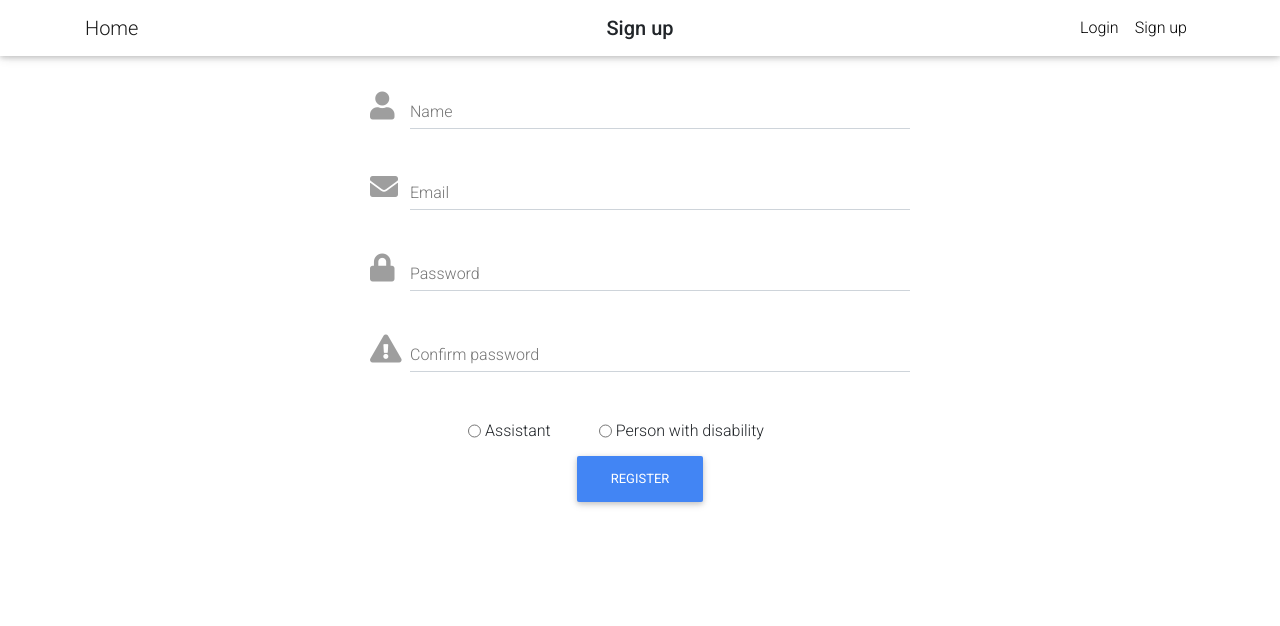
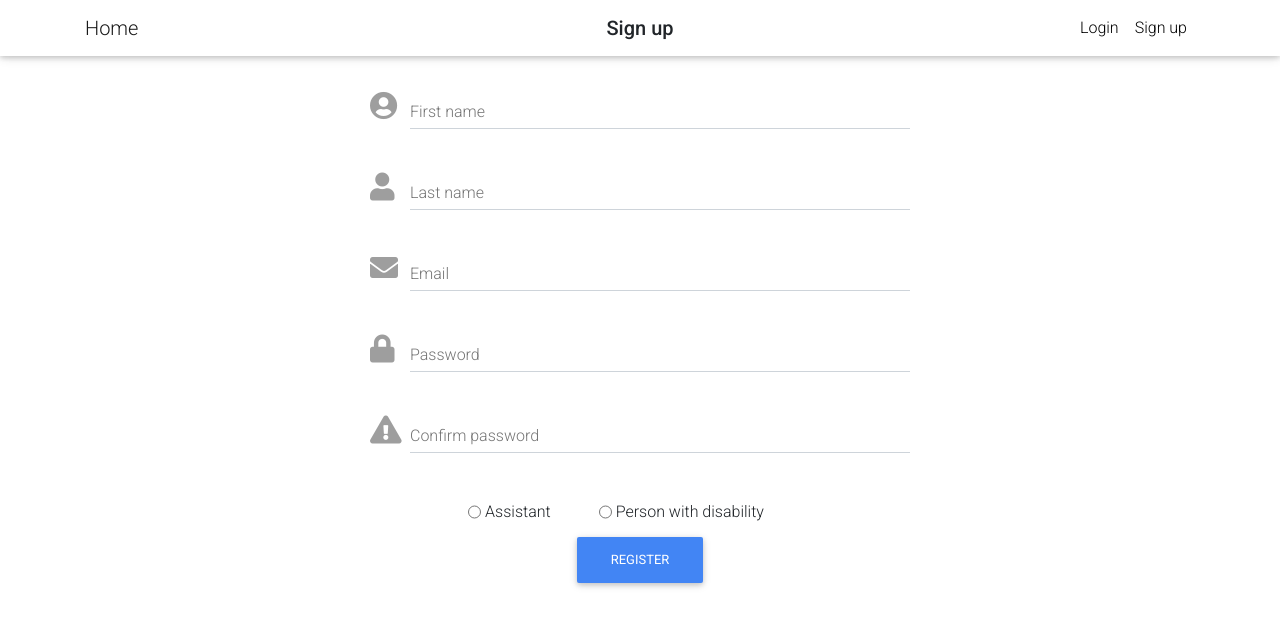
Before and after one commit to CatrinaB/SocAs, a React (Create React App) app: page /signup in a window 1280 px wide. Shown: the top 626 px of the page. Built offline with nearby package versions, Linux system fonts and the light colour scheme.

Commit message:
Signup.js Nume+Prenume

```diff
--- a/src/components/auth/Signup.js
+++ b/src/components/auth/Signup.js
@@ -63,8 +63,21 @@ class SignupForm extends React.Component {
                                         Sign up
                                     </p>
                                     <div className="mt-5 grey-text">
-                                        <MDBInput containerClass="text-left"
-                                            label="Name"
+										<MDBInput containerClass="text-left"
+											label="First name"
+											icon="user-circle"
+                                            group
+                                            type="text"
+                                            validate
+                                            error="wrong"
+                                            success="right"
+                                            placeholder=""
+                                            name="name"
+                                            onChange={this.onChange}
+                                            value={this.props.user}
+										/>
+										<MDBInput containerClass="text-left"
+                                            label="Last name"
                                             icon="user"
                                             group
                                             type="text"
```
